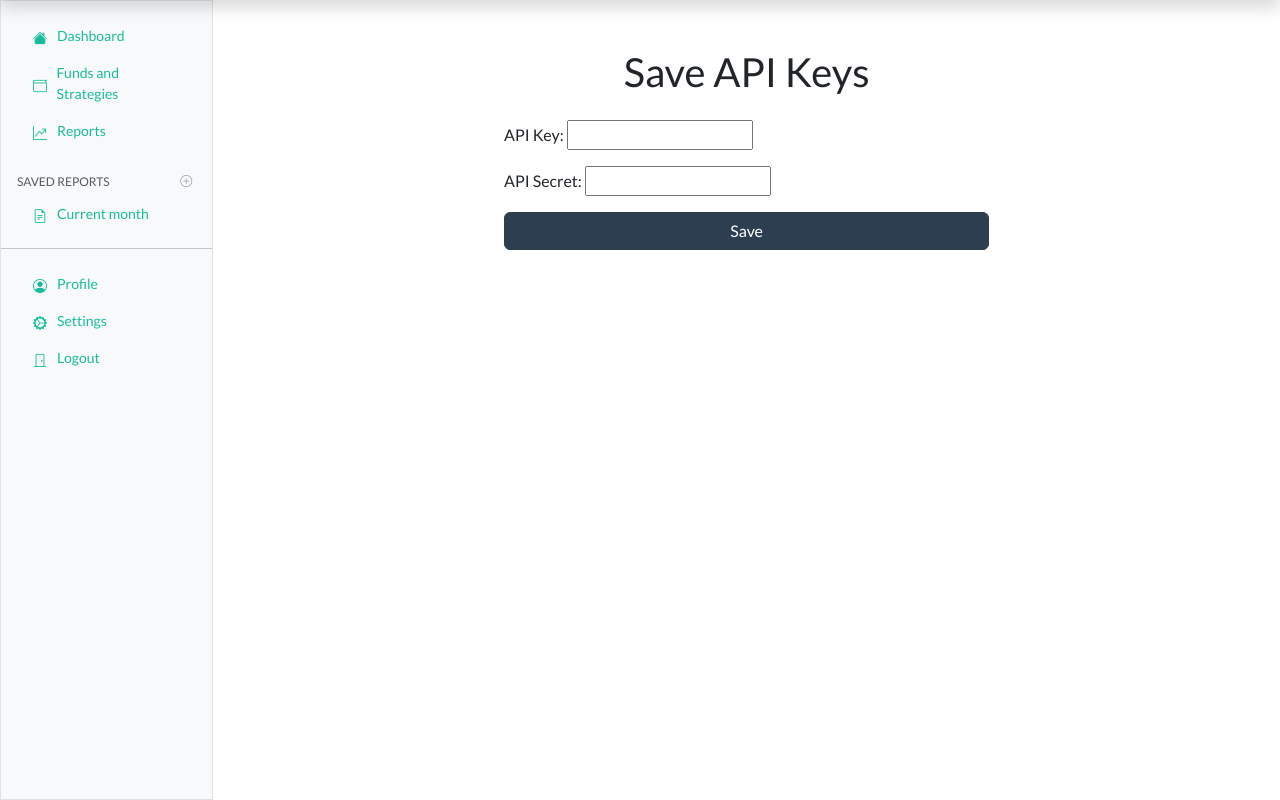
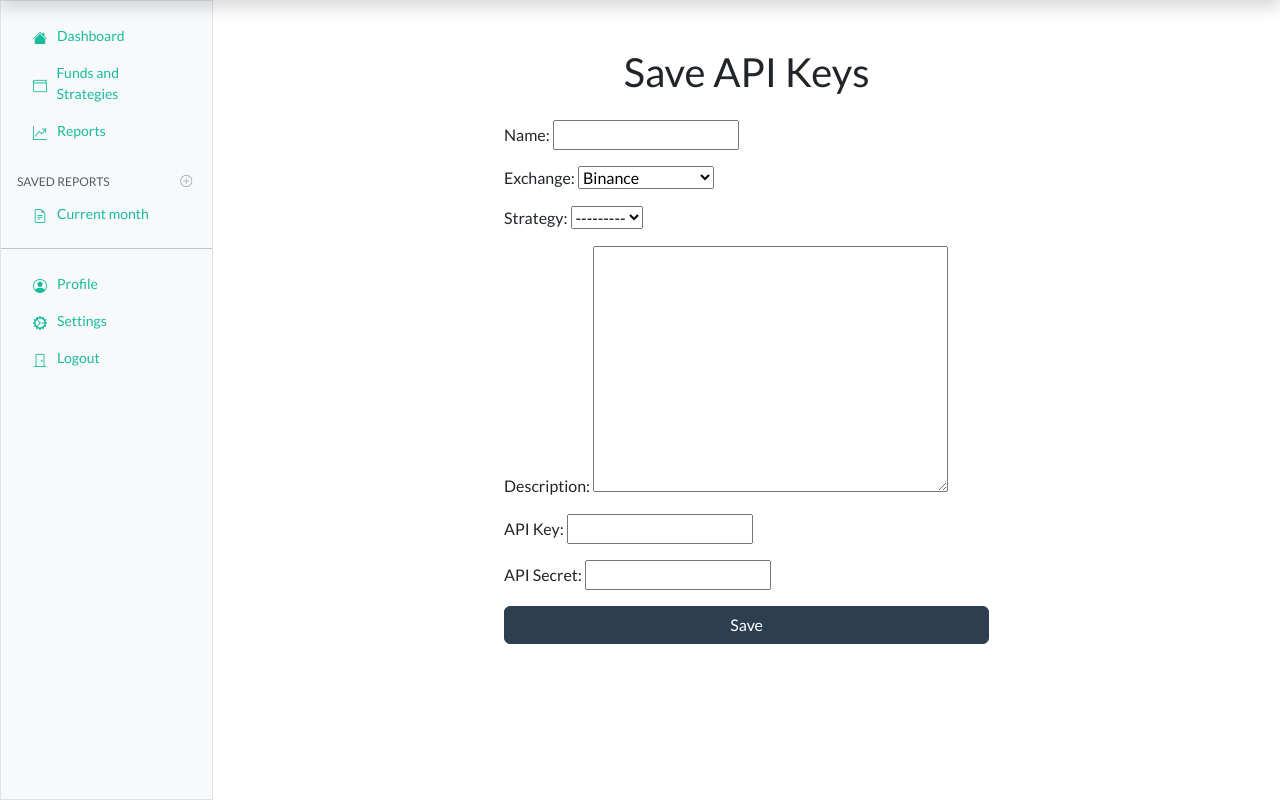
Before and after one commit to Dado-hash/Dashboard_Arkadia_V2, a Django app: page /dashboard/save-api-keys/ in a window 1280 px wide. Shown: the part 48-848 px from the top of the page. Run offline with Django 5.2, Linux system fonts and the light colour scheme; data that the repository does not hold is empty; some libraries are stand-ins or nearby versions.

Commit message:
Modified the save_api_keys.html in order to ask all the details

```diff
--- a/dashboard_arkadia_v2/funds_and_strategies/forms.py
+++ b/dashboard_arkadia_v2/funds_and_strategies/forms.py
@@ -28,7 +28,7 @@ class ExchangeAccountForm(forms.ModelForm):
 
     class Meta:
         model = ExchangeAccount
-        fields = ['name', 'strategy', 'description']
+        fields = ['name', 'exchange', 'strategy', 'description']
 
     def save(self, commit=True):
         instance = super().save(commit=False)
--- a/dashboard_arkadia_v2/templates/funds_and_strategies/save_api_keys.html
+++ b/dashboard_arkadia_v2/templates/funds_and_strategies/save_api_keys.html
@@ -1,4 +1,3 @@
-<!-- templates/save_api_keys.html -->
 {% extends 'base.html' %}
 
 {% block title %}Save API Keys{% endblock %}
@@ -10,6 +9,42 @@
             <h2 class="text-center">Save API Keys</h2>
             <form method="post" class="mt-4">
                 {% csrf_token %}
+                <div class="mb-3">
+                    {{ form.name.label_tag }}
+                    {{ form.name }}
+                    {% if form.name.errors %}
+                        <div class="text-danger">
+                            {{ form.name.errors }}
+                        </div>
+                    {% endif %}
+                </div>
+                <div class="mb-3">
+                    {{ form.exchange.label_tag }}
+                    {{ form.exchange }}
+                    {% if form.exchange.errors %}
+                        <div class="text-danger">
+                            {{ form.exchange.errors }}
+                        </div>
+                    {% endif %}
+                </div>
+                <div class="mb-3">
+                    {{ form.strategy.label_tag }}
+                    {{ form.strategy }}
+                    {% if form.strategy.errors %}
+                        <div class="text-danger">
+                            {{ form.strategy.errors }}
+                        </div>
+                    {% endif %}
+                </div>
+                <div class="mb-3">
+                    {{ form.description.label_tag }}
+                    {{ form.description }}
+                    {% if form.description.errors %}
+                        <div class="text-danger">
+                            {{ form.description.errors }}
+                        </div>
+                    {% endif %}
+                </div>
                 <div class="mb-3">
                     {{ form.api_key.label_tag }}
                     {{ form.api_key }}
```
